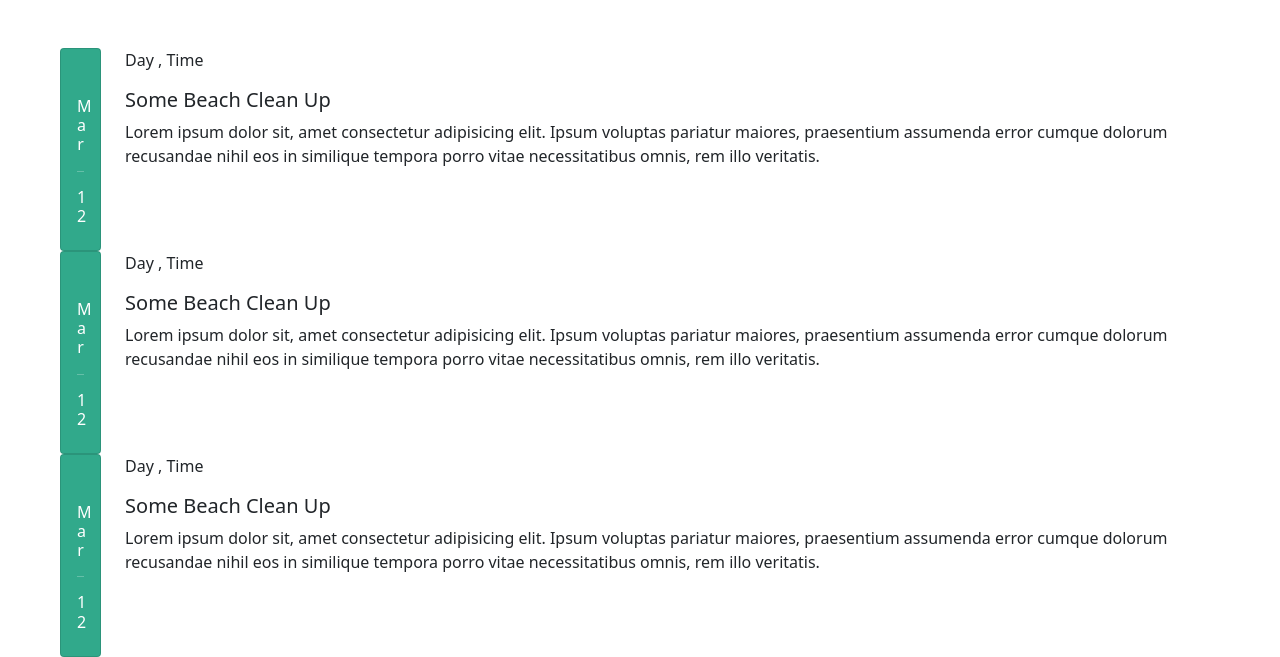
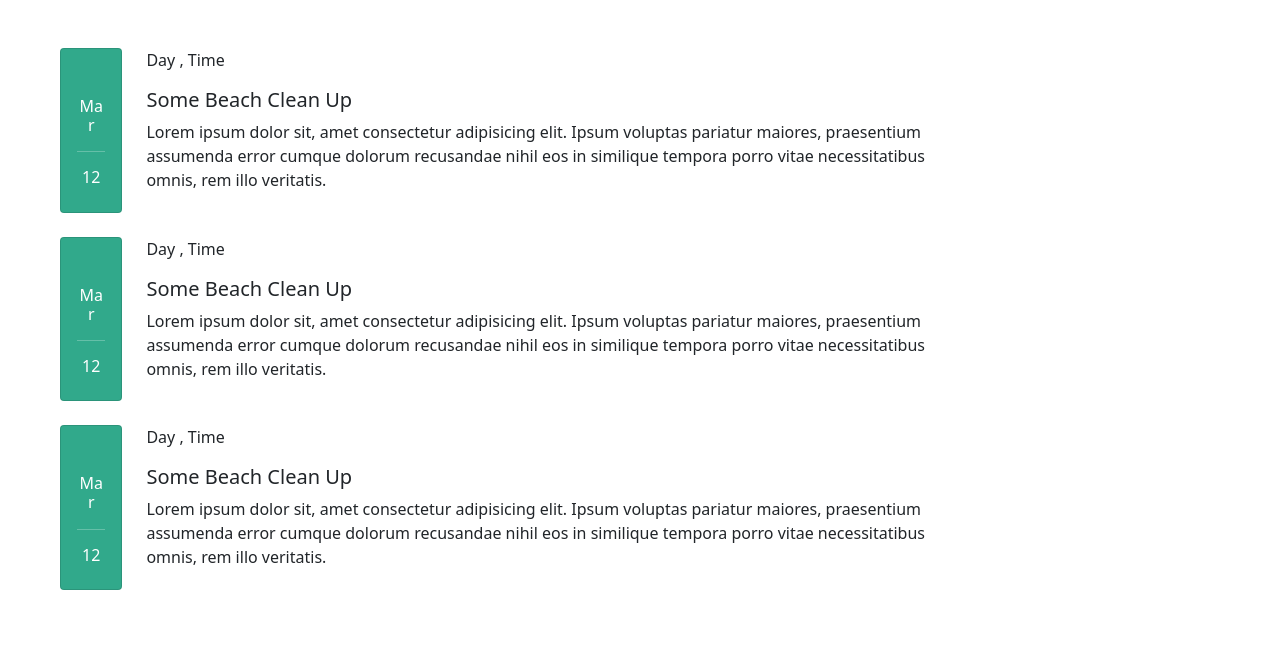
Before and after one commit to MCole-K9/LikkleDeedsOfKindess, a Django app: page /Cause/Events in a window 1280 px wide. Shown: the part 360-1017 px from the top of the page. After the commit the page ends 950 px from the top, so only its background shows below. Run offline with Django 4.2, Linux system fonts and the light colour scheme.

Commit message:
applied class for date, margin for item and width for text

```diff
--- a/LikkleDeedsOfKindness/cause/templates/cause/events.html
+++ b/LikkleDeedsOfKindness/cause/templates/cause/events.html
@@ -16,9 +16,9 @@
 </header>
 <main class="container-fluid">
     <section id="upcoming-events" class="row px-5 mt-5">
-        <div class="d-flex">
-            <div class="card text-center event-date me-4" >
-                <div class="card-body text-white align-items-center pt-5" >
+        <div class="d-flex mb-4">
+            <div class="card text-center event-date me-4 events-date-sizing" >
+                <div class="card-body text-white align-items-center pt-5 " >
                     <h6>Mar</h6>
                     <hr>
                     <h6>12</h6>
@@ -28,14 +28,14 @@
             <div class="flex-grow-1">
                 <p>Day , Time</p>
                 <h5>Some Beach Clean Up</h5>
-                <p >Lorem ipsum dolor sit, amet consectetur adipisicing elit. Ipsum voluptas pariatur maiores, praesentium assumenda error cumque dolorum recusandae nihil eos in similique tempora porro vitae necessitatibus omnis, rem illo veritatis.</p>
+                <p class="w-75">Lorem ipsum dolor sit, amet consectetur adipisicing elit. Ipsum voluptas pariatur maiores, praesentium assumenda error cumque dolorum recusandae nihil eos in similique tempora porro vitae necessitatibus omnis, rem illo veritatis.</p>
                 <!-- <div class="d-flex justify-content-end">
                     <button class="btn btn-sm btn-outline-info">View Details</button>
                 </div> -->
             </div>
-        </div><div class="d-flex">
-            <div class="card text-center event-date me-4" >
-                <div class="card-body text-white align-items-center pt-5" >
+        </div><div class="d-flex mb-4">
+            <div class="card text-center event-date me-4 events-date-sizing" >
+                <div class="card-body text-white align-items-center pt-5 " >
                     <h6>Mar</h6>
                     <hr>
                     <h6>12</h6>
@@ -45,14 +45,14 @@
             <div class="flex-grow-1">
                 <p>Day , Time</p>
                 <h5>Some Beach Clean Up</h5>
-                <p >Lorem ipsum dolor sit, amet consectetur adipisicing elit. Ipsum voluptas pariatur maiores, praesentium assumenda error cumque dolorum recusandae nihil eos in similique tempora porro vitae necessitatibus omnis, rem illo veritatis.</p>
+                <p class="w-75">Lorem ipsum dolor sit, amet consectetur adipisicing elit. Ipsum voluptas pariatur maiores, praesentium assumenda error cumque dolorum recusandae nihil eos in similique tempora porro vitae necessitatibus omnis, rem illo veritatis.</p>
                 <!-- <div class="d-flex justify-content-end">
                     <button class="btn btn-sm btn-outline-info">View Details</button>
                 </div> -->
             </div>
-        </div><div class="d-flex">
-            <div class="card text-center event-date me-4" >
-                <div class="card-body text-white align-items-center pt-5" >
+        </div><div class="d-flex mb-4">
+            <div class="card text-center event-date me-4 events-date-sizing" >
+                <div class="card-body text-white align-items-center pt-5 " >
                     <h6>Mar</h6>
                     <hr>
                     <h6>12</h6>
@@ -62,7 +62,7 @@
             <div class="flex-grow-1">
                 <p>Day , Time</p>
                 <h5>Some Beach Clean Up</h5>
-                <p >Lorem ipsum dolor sit, amet consectetur adipisicing elit. Ipsum voluptas pariatur maiores, praesentium assumenda error cumque dolorum recusandae nihil eos in similique tempora porro vitae necessitatibus omnis, rem illo veritatis.</p>
+                <p class="w-75">Lorem ipsum dolor sit, amet consectetur adipisicing elit. Ipsum voluptas pariatur maiores, praesentium assumenda error cumque dolorum recusandae nihil eos in similique tempora porro vitae necessitatibus omnis, rem illo veritatis.</p>
                 <!-- <div class="d-flex justify-content-end">
                     <button class="btn btn-sm btn-outline-info">View Details</button>
                 </div> -->
```
